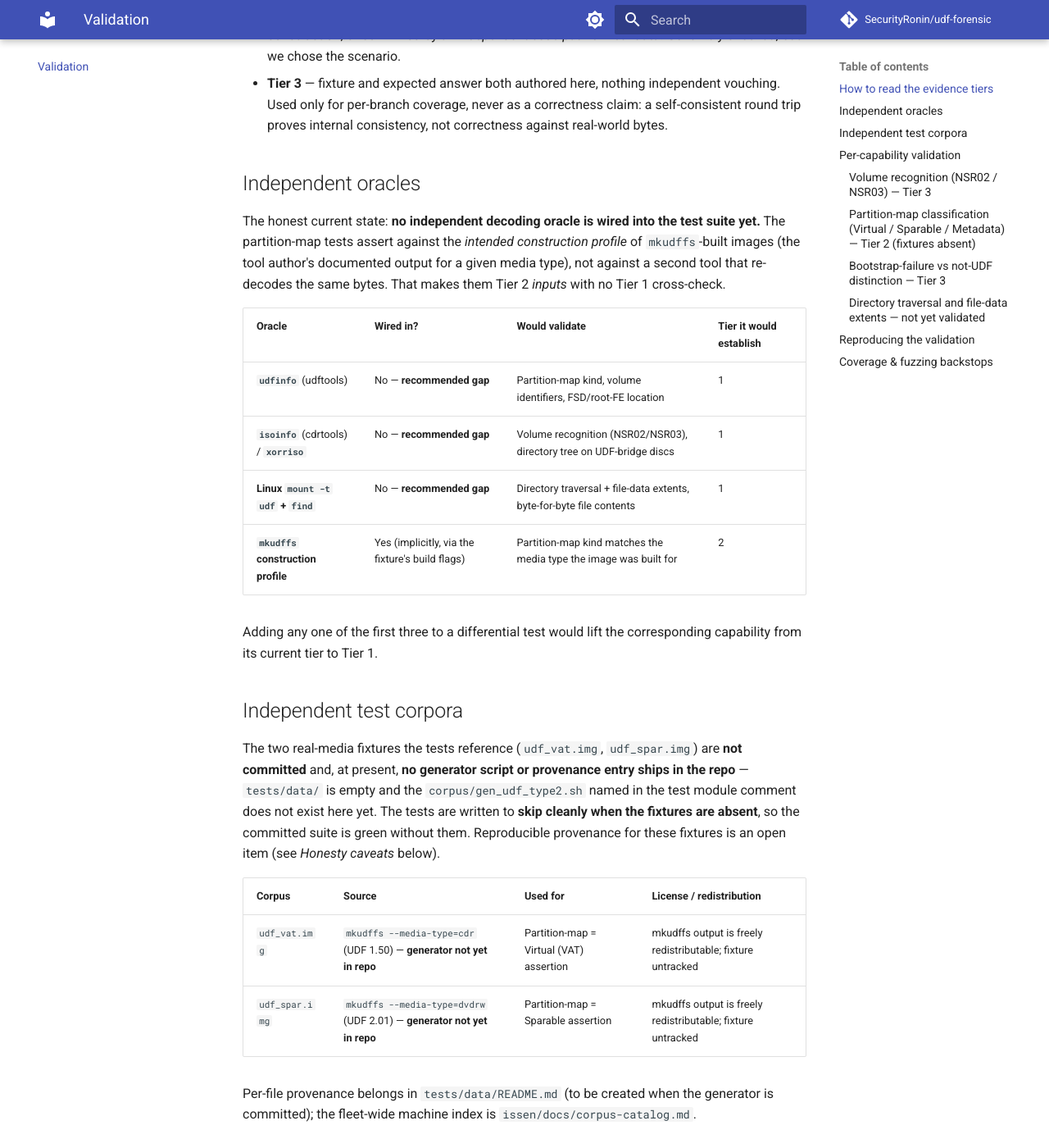
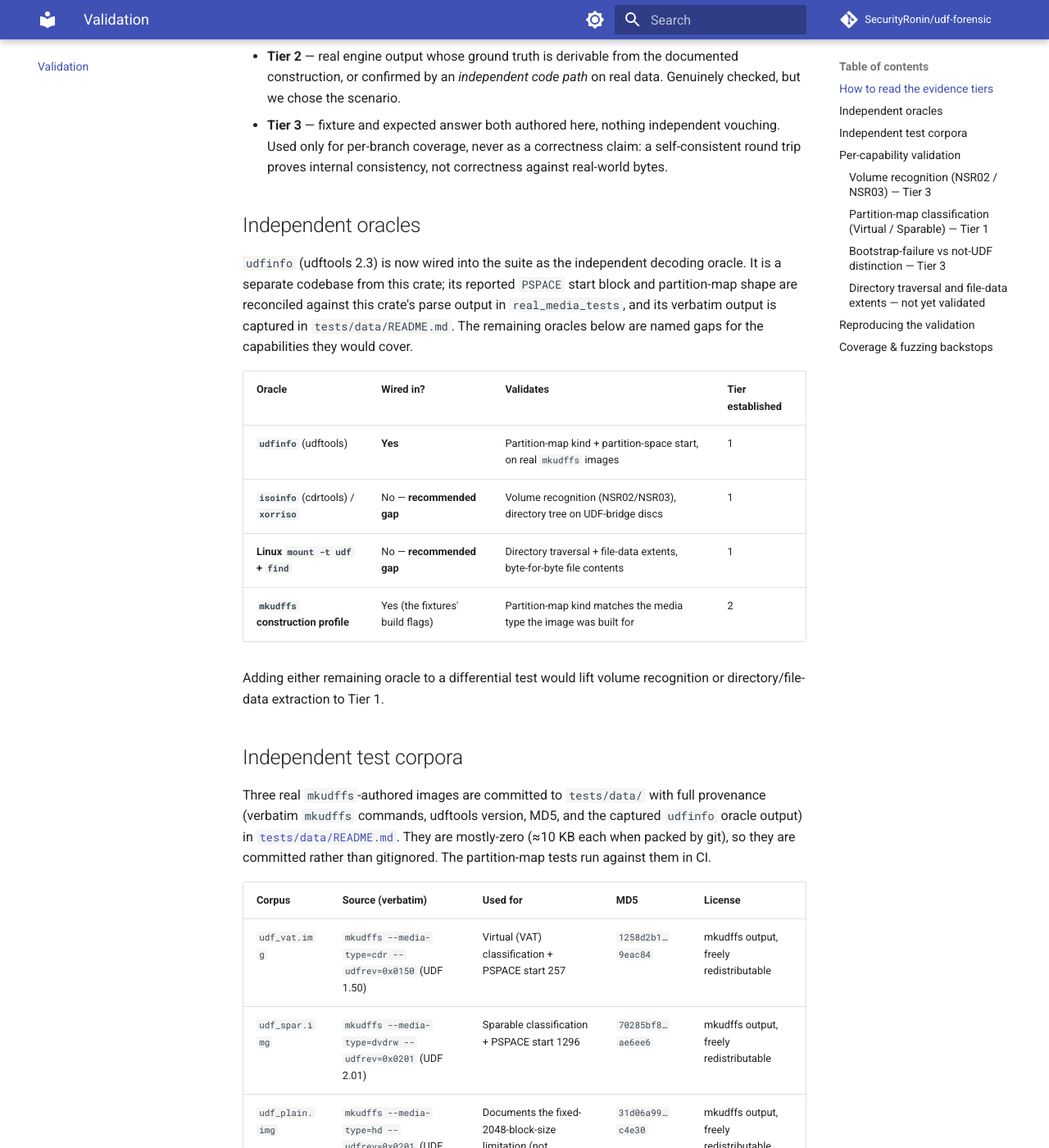
Before and after one commit to SecurityRonin/udf-forensic, an MkDocs documentation site: the page built from docs/validation.md, in a window 1280 px wide and 1400 px high, scrolled down 687 px. Shown: the whole window at 82% size. Built offline with MkDocs 1.6.1 and Material for MkDocs 9.7.7, drawn with Linux system fonts in a browser that asks for light colours; comment, search, counter and statistics services are not loaded; some of the changed text lies outside the part shown.

Commit message:
test-data(udf-forensic): real mkudffs corpus + udfinfo oracle differential
Replace the synthetic-only / fixtures-absent state with three real UDF images
authored by mkudffs (udftools 2.3) and cross-checked against the independent
udfinfo decoder (a separate codebase from this crate, the oracle).

- udf_vat.img  (cdr/UDF 1.50): Virtual (VAT) map, udfinfo PSPACE start=257
- udf_spar.img (dvdrw/UDF 2.01): Sparable map + SSPACE, udfinfo PSPACE start=1296
- udf_plain.img (hd/UDF 2.01, 512-byte blocks): documents the fixed-2048-block
  limitation (parse_udf_state returns None; udfinfo reads it fine)

Images minted on macOS via a rootless Linux container (podman run ubuntu:24.04)
because mkudffs/udfinfo are Linux-only; verbatim commands, MD5s, udftools
version, and captured udfinfo output recorded in tests/data/README.md. Images
are mostly-zero (~10 KB packed); committed via a .gitignore negation and
excluded from the published crate (Cargo.toml exclude = ["tests/data/*.img"]).

Tests: existing vat/sparable classification tests now run on real data and pass;
added vat_image_matches_udfinfo_oracle / sparable_image_matches_udfinfo_oracle
asserting partition_start and partition_map_count against udfinfo's reported
ground truth (the oracle's values, not recomputed by this crate). Lifts
partition-map classification from Tier 2 (fixtures absent) to Tier 1 in
docs/validation.md; README validation paragraph corrected accordingly.

Co-Authored-By: Claude Opus 4.8 <noreply@anthropic.com>

````diff
--- a/Cargo.toml
+++ b/Cargo.toml
@@ -11,6 +11,10 @@ documentation = "https://docs.rs/udf-forensic"
 readme = "README.md"
 keywords = ["forensics", "udf", "ecma-167", "filesystem", "dfir"]
 categories = ["parser-implementations", "filesystem"]
+# Real mkudffs-authored UDF images used only by the in-crate real_media_tests;
+# they are committed for reproducible local validation but must not bloat the
+# published crate (downstream consumers never run these tests).
+exclude = ["tests/data/*.img"]
 
 [features]
 serde = ["dep:serde"]
--- a/docs/validation.md
+++ b/docs/validation.md
@@ -8,10 +8,12 @@ known ground truth — never against fixtures we hand-encoded and then graded
 ourselves.
 
 This page records exactly which oracle and which corpus back each capability, so
-the claim is independently re-checkable. It is deliberate about what is **not yet**
-backed by an independent oracle: where the current evidence is self-authored, it
-is labelled Tier 3 and the missing oracle is named as a gap rather than dressed up
-as a stronger claim.
+the claim is independently re-checkable. Partition-map classification and the
+partition-space start are now backed by the independent **`udfinfo`** (udftools)
+oracle on real `mkudffs`-authored images committed to `tests/data/` (Tier 1). It
+remains deliberate about what is **not yet** backed by an independent oracle:
+where the current evidence is self-authored, it is labelled Tier 3 and the
+missing oracle is named as a gap rather than dressed up as a stronger claim.
 
 ## How to read the evidence tiers
 
@@ -30,40 +32,38 @@ whether the data is "synthetic":
 
 ## Independent oracles
 
-The honest current state: **no independent decoding oracle is wired into the test
-suite yet.** The partition-map tests assert against the *intended construction
-profile* of `mkudffs`-built images (the tool author's documented output for a
-given media type), not against a second tool that re-decodes the same bytes. That
-makes them Tier 2 *inputs* with no Tier 1 cross-check.
+`udfinfo` (udftools 2.3) is now wired into the suite as the independent decoding
+oracle. It is a separate codebase from this crate; its reported `PSPACE` start
+block and partition-map shape are reconciled against this crate's parse output in
+`real_media_tests`, and its verbatim output is captured in `tests/data/README.md`.
+The remaining oracles below are named gaps for the capabilities they would cover.
 
-| Oracle | Wired in? | Would validate | Tier it would establish |
+| Oracle | Wired in? | Validates | Tier established |
 |---|---|---|---|
-| **`udfinfo`** (udftools) | No — **recommended gap** | Partition-map kind, volume identifiers, FSD/root-FE location | 1 |
+| **`udfinfo`** (udftools) | **Yes** | Partition-map kind + partition-space start, on real `mkudffs` images | 1 |
 | **`isoinfo`** (cdrtools) / **`xorriso`** | No — **recommended gap** | Volume recognition (NSR02/NSR03), directory tree on UDF-bridge discs | 1 |
 | **Linux `mount -t udf` + `find`** | No — **recommended gap** | Directory traversal + file-data extents, byte-for-byte file contents | 1 |
-| **`mkudffs` construction profile** | Yes (implicitly, via the fixture's build flags) | Partition-map kind matches the media type the image was built for | 2 |
+| **`mkudffs` construction profile** | Yes (the fixtures' build flags) | Partition-map kind matches the media type the image was built for | 2 |
 
-Adding any one of the first three to a differential test would lift the
-corresponding capability from its current tier to Tier 1.
+Adding either remaining oracle to a differential test would lift volume
+recognition or directory/file-data extraction to Tier 1.
 
 ## Independent test corpora
 
-The two real-media fixtures the tests reference (`udf_vat.img`,
-`udf_spar.img`) are **not committed** and, at present, **no generator script or
-provenance entry ships in the repo** — `tests/data/` is empty and the
-`corpus/gen_udf_type2.sh` named in the test module comment does not exist here yet.
-The tests are written to **skip cleanly when the fixtures are absent**, so the
-committed suite is green without them. Reproducible provenance for these fixtures
-is an open item (see *Honesty caveats* below).
+Three real `mkudffs`-authored images are committed to `tests/data/` with full
+provenance (verbatim `mkudffs` commands, udftools version, MD5, and the captured
+`udfinfo` oracle output) in [`tests/data/README.md`](https://github.com/SecurityRonin/udf-forensic/blob/main/tests/data/README.md).
+They are mostly-zero (≈10 KB each when packed by git), so they are committed
+rather than gitignored. The partition-map tests run against them in CI.
 
-| Corpus | Source | Used for | License / redistribution |
-|---|---|---|---|
-| `udf_vat.img` | `mkudffs --media-type=cdr` (UDF 1.50) — **generator not yet in repo** | Partition-map = Virtual (VAT) assertion | mkudffs output is freely redistributable; fixture untracked |
-| `udf_spar.img` | `mkudffs --media-type=dvdrw` (UDF 2.01) — **generator not yet in repo** | Partition-map = Sparable assertion | mkudffs output is freely redistributable; fixture untracked |
+| Corpus | Source (verbatim) | Used for | MD5 | License |
+|---|---|---|---|---|
+| `udf_vat.img` | `mkudffs --media-type=cdr --udfrev=0x0150` (UDF 1.50) | Virtual (VAT) classification + PSPACE start 257 | `1258d2b1…9eac84` | mkudffs output, freely redistributable |
+| `udf_spar.img` | `mkudffs --media-type=dvdrw --udfrev=0x0201` (UDF 2.01) | Sparable classification + PSPACE start 1296 | `70285bf8…ae6ee6` | mkudffs output, freely redistributable |
+| `udf_plain.img` | `mkudffs --media-type=hd --udfrev=0x0201` (UDF 2.01, 512-byte blocks) | Documents the fixed-2048-block-size limitation (not asserted) | `31d06a99…c4e30` | mkudffs output, freely redistributable |
 
-Per-file provenance belongs in `tests/data/README.md` (to be created when the
-generator is committed); the fleet-wide machine index is
-`issen/docs/corpus-catalog.md`.
+Per-file provenance lives in `tests/data/README.md`; the fleet-wide machine index
+is `issen/docs/corpus-catalog.md`.
 
 ## Per-capability validation
 
@@ -74,17 +74,28 @@ the in-crate bootstrap tests over hand-built buffers. No independent oracle
 (`isoinfo`/`xorriso`) confirms the recognition decision on a real disc yet —
 **recommended gap.**
 
-### Partition-map classification (Virtual / Sparable / Metadata) — Tier 2 (fixtures absent)
+### Partition-map classification (Virtual / Sparable) — Tier 1
 
-`src/lib.rs` `mod real_media_tests` (`vat_image_classified_virtual` at
-`src/lib.rs:644`, `sparable_image_classified_sparable` at `src/lib.rs:657`)
-asserts that an image **`mkudffs` built for `cdr`/UDF 1.50** classifies as
-`Virtual` and one built for **`dvdrw`/UDF 2.01** classifies as `Sparable`. The
-ground truth is the construction profile of a real third-party tool, which is why
-this is Tier 2 rather than Tier 3 — but there is **no independent decoder
-cross-checking the same bytes**, and the fixtures themselves are not present in
-the repo, so the assertion does not run in CI today. Adding a `udfinfo`
-differential and committing a generator would make this Tier 1 and reproducible.
+`src/lib.rs` `mod real_media_tests` asserts, against committed real `mkudffs`
+images, that the `cdr`/UDF 1.50 image classifies as `Virtual` and the
+`dvdrw`/UDF 2.01 image as `Sparable`:
+
+- `vat_image_classified_virtual` (`src/lib.rs:649`) and
+  `sparable_image_classified_sparable` (`src/lib.rs:662`) — the kind assertion.
+- `vat_image_matches_udfinfo_oracle` (`src/lib.rs:685`) and
+  `sparable_image_matches_udfinfo_oracle` (`src/lib.rs:709`) — the **independent
+  oracle differential**: each asserts that this crate's resolved
+  `partition_start` equals the `PSPACE` start block reported by `udfinfo` (257 for
+  the VAT image, 1296 for the Sparable image), and that `partition_map_count`
+  matches the media-type's map layout (2 for cdr, 1 for dvdrw). The expected
+  values are the oracle's reported ground truth — captured verbatim in
+  `tests/data/README.md` — not recomputed by this crate.
+
+This is Tier 1: a real third-party tool authored both the artifact (`mkudffs`)
+and the answer key (`udfinfo`), and a separate codebase re-decodes the same bytes.
+The classifier (the entity-string scan in `classify_type2`) and the partition
+resolution are confirmed correct on genuine media structure, not just on the
+construction profile.
 
 ### Bootstrap-failure vs not-UDF distinction — Tier 3
 
@@ -112,31 +123,25 @@ backing of any tier**. The recommended oracle is `mount -t udf` + a byte-for-byt
 
 ## Reproducing the validation
 
-The committed, always-on tests run with `cargo test` (the bootstrap tests run
-unconditionally; the real-media tests skip when their fixtures are absent):
+All tests run with `cargo test` — the real-media tests run against the committed
+fixtures (the skip-if-missing arm is a defensive fallback for a stripped checkout):
 
 ```bash
-# All committed tests (bootstrap tests run; real-media tests skip if fixtures absent)
+# Everything
 cargo test
 
 # Only the bootstrap fail-loud contract
 cargo test checked_bootstrap_tests
 
-# The real-media partition-map tests (require the untracked fixtures in tests/data/)
+# The real-media partition-map + udfinfo-oracle differential tests
 cargo test real_media_tests
 ```
 
-To exercise the real-media tests you must place `udf_vat.img` and `udf_spar.img`
-in `tests/data/`. Until a generator and provenance entry are committed, build them
-with `mkudffs` (udftools) directly, e.g.:
-
-```bash
-# illustrative — pin exact flags + hashes in tests/data/README.md when committing
-dd if=/dev/zero of=tests/data/udf_vat.img  bs=1M count=32
-mkudffs --media-type=cdr   --udfrev=0x0150 tests/data/udf_vat.img
-dd if=/dev/zero of=tests/data/udf_spar.img bs=1M count=32
-mkudffs --media-type=dvdrw --udfrev=0x0201 tests/data/udf_spar.img
-```
+To regenerate the corpus from scratch (e.g. to confirm the committed MD5s),
+`mkudffs`/`udfinfo` are Linux-only; on macOS use a rootless Linux container — the
+exact one-liner, the verbatim per-image `mkudffs` commands, the udftools version,
+the MD5s, and the captured `udfinfo` oracle output are all in
+[`tests/data/README.md`](https://github.com/SecurityRonin/udf-forensic/blob/main/tests/data/README.md).
 
 ## Coverage & fuzzing backstops
 
````
Also changed, not shown: other parts of docs/validation.md (+3 -3 lines), README.md (+1 -1 lines), 6 other files.
